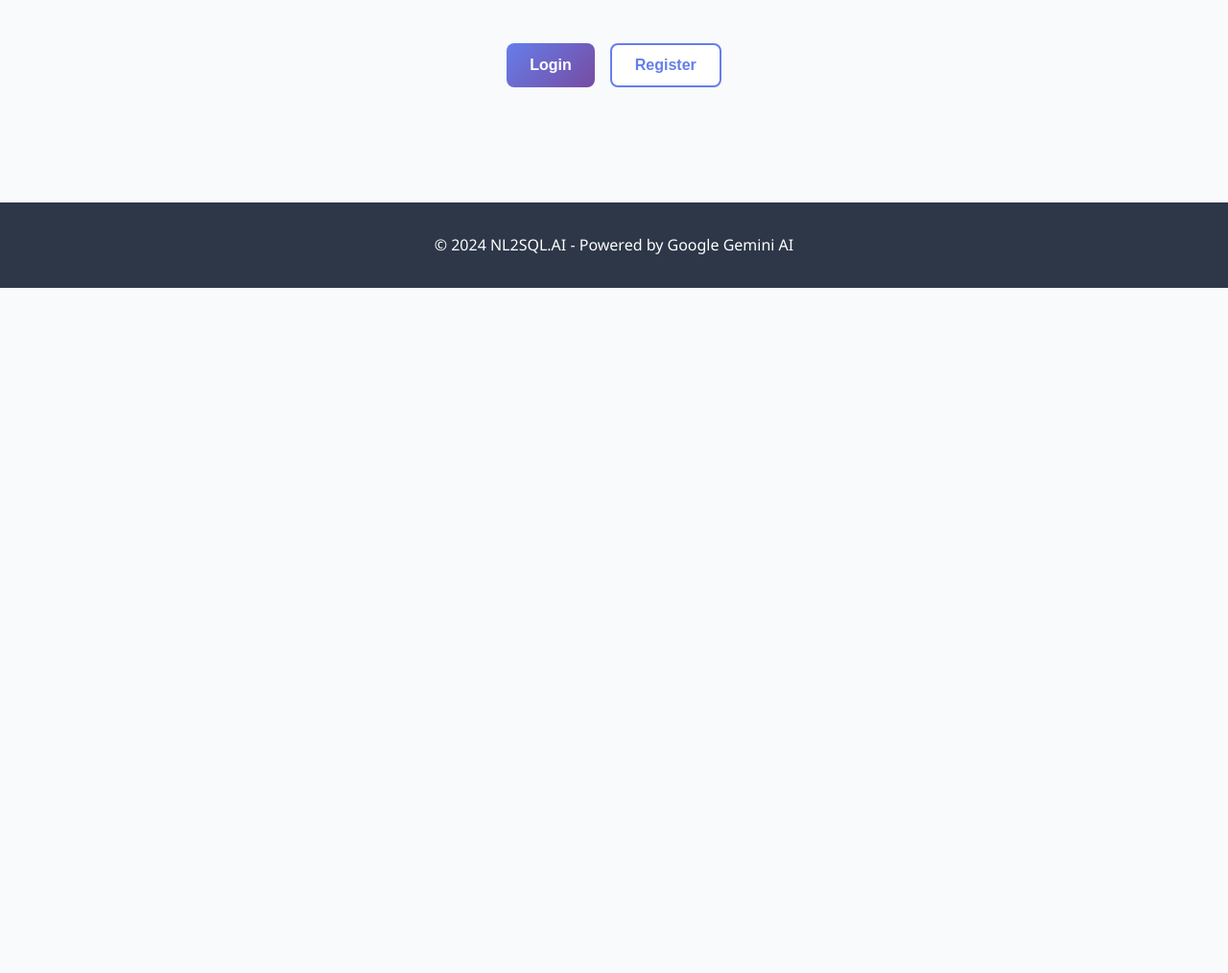
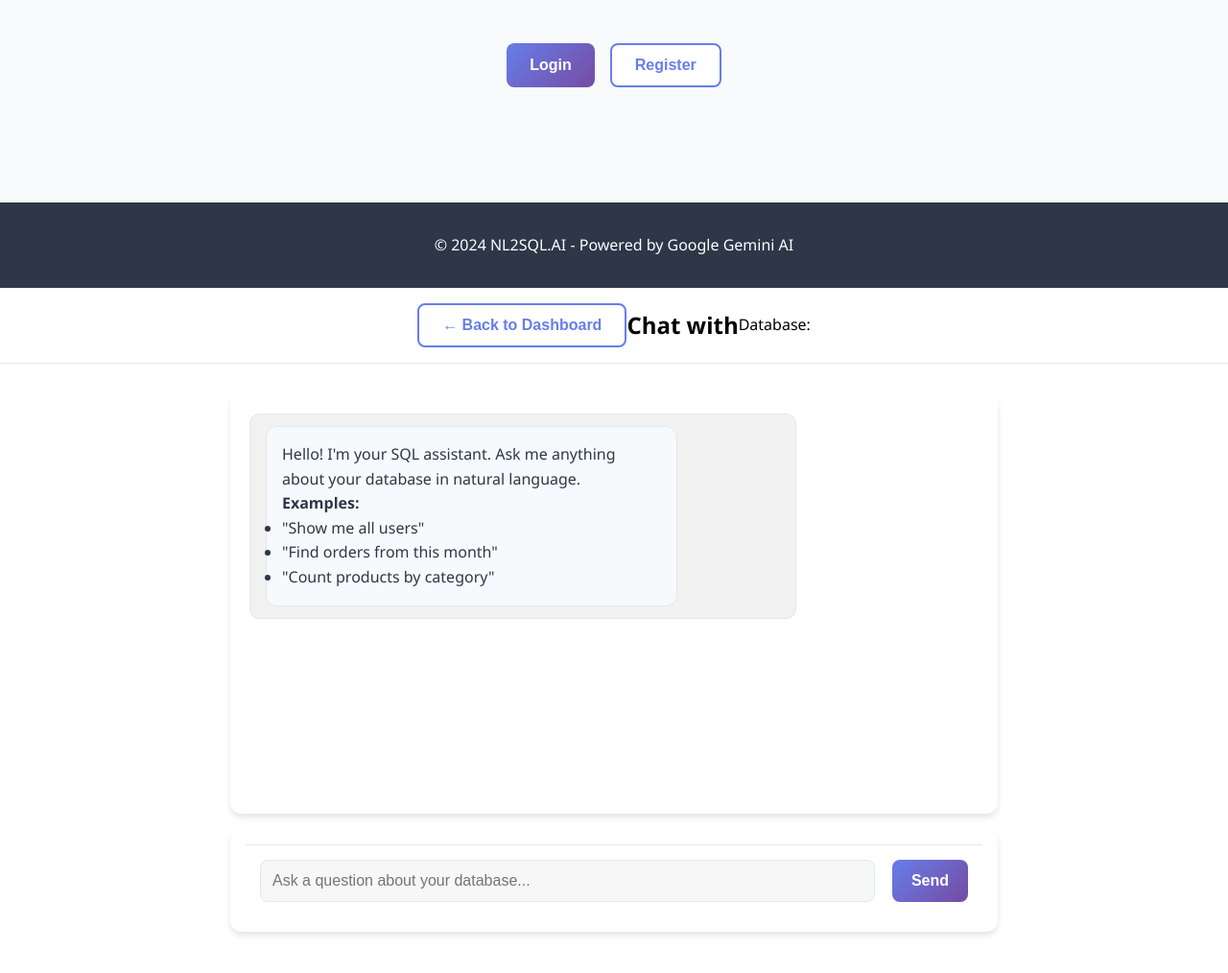
Before and after one commit to Aditya221020/NL2SQL.AI, a plain HTML site: page frontend/index.html in a window 1280 px wide. Shown: the part 1305-2319 px from the top of the page at 96% size. Before the commit the page ends 1605 px from the top, so only its background shows below. Drawn offline with Linux system fonts and the light colour scheme; files that its build step writes are made by us from their sources; files whose address does not match are found by name.

Commit message:
Update style.css

```diff
--- a/frontend/style.css
+++ b/frontend/style.css
@@ -600,4 +600,123 @@ body {
     border-radius: 8px;
     margin: 1rem 0;
     border: 1px solid #9ae6b4;
+
 }
+/* =========================
+   Chat Page Styles (Full Screen + Theme)
+   ========================= */
+:root {
+  --bg-color: #ffffff;
+  --text-color: #000000;
+  --border-color: #e2e8f0;
+  --input-bg: #f7f7f7;
+  --user-msg-bg: #667eea;
+  --user-msg-text: #ffffff;
+  --bot-msg-bg: #f1f1f1;
+  --bot-msg-text: #2d3748;
+  --button-bg: linear-gradient(135deg, #667eea 0%, #764ba2 100%);
+  --button-hover: #5a67d8;
+}
+
+body.dark-mode {
+  --bg-color: #121212;
+  --text-color: #f5f5f5;
+  --border-color: #333;
+  --input-bg: #1f1f1f;
+  --user-msg-bg: #4c51bf;
+  --user-msg-text: #ffffff;
+  --bot-msg-bg: #2d2d2d;
+  --bot-msg-text: #e2e2e2;
+  --button-bg: linear-gradient(135deg, #4c51bf 0%, #2b6cb0 100%);
+  --button-hover: #2b6cb0;
+}
+
+/* Chat page fills screen */
+#chatPage {
+  display: flex;
+  flex-direction: column;
+  height: 100vh;
+  width: 100%;
+  background-color: var(--bg-color);
+  color: var(--text-color);
+  transition: background 0.3s, color 0.3s;
+}
+
+.chat-header {
+  background: var(--bg-color);
+  border-bottom: 1px solid var(--border-color);
+  padding: 1rem 2rem;
+  display: flex;
+  justify-content: space-between;
+  align-items: center;
+}
+
+.chat-header h1 {
+  font-size: 1.5rem;
+  color: var(--text-color);
+}
+
+/* Messages container */
+#chatMessages {
+  flex: 1;
+  overflow-y: auto;
+  padding: 20px;
+  display: flex;
+  flex-direction: column;
+  background: var(--bg-color);
+}
+
+/* Message bubbles */
+.message {
+  margin-bottom: 15px;
+  border-radius: 10px;
+  padding: 12px 16px;
+  max-width: 75%;
+  word-wrap: break-word;
+}
+
+.user-message {
+  align-self: flex-end;
+  background: var(--user-msg-bg);
+  color: var(--user-msg-text);
+}
+
+.bot-message {
+  align-self: flex-start;
+  background: var(--bot-msg-bg);
+  color: var(--bot-msg-text);
+  border: 1px solid var(--border-color);
+}
+
+/* Chat input area */
+#chatForm {
+  display: flex;
+  padding: 15px;
+  border-top: 1px solid var(--border-color);
+  background-color: var(--bg-color);
+}
+
+#chatInput {
+  flex: 1;
+  padding: 12px;
+  border: 1px solid var(--border-color);
+  border-radius: 8px;
+  background: var(--input-bg);
+  color: var(--text-color);
+  font-size: 1rem;
+}
+
+#chatForm button {
+  margin-left: 10px;
+  padding: 12px 20px;
+  border-radius: 8px;
+  background: var(--button-bg);
+  color: white;
+  border: none;
+  cursor: pointer;
+  transition: background 0.3s;
+}
+
+#chatForm button:hover {
+  background: var(--button-hover);
+}
```
